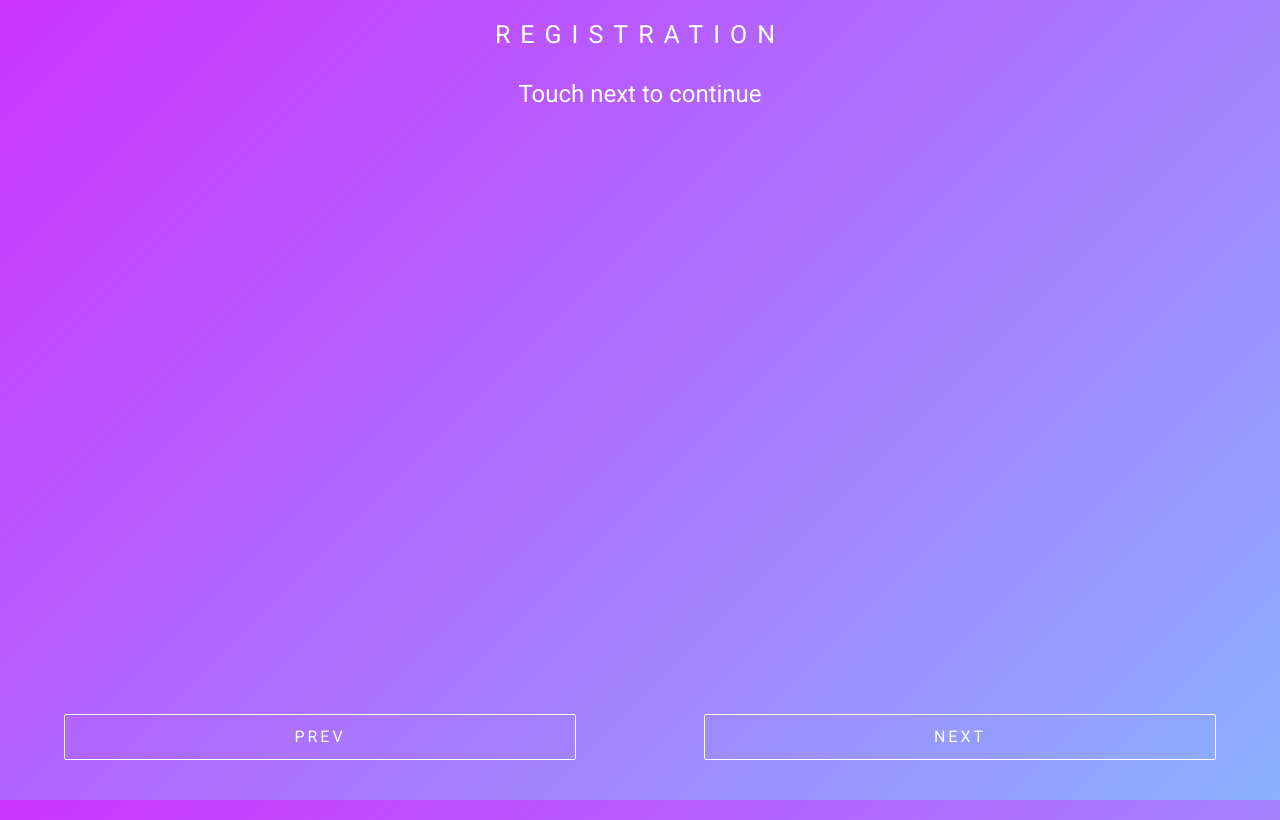
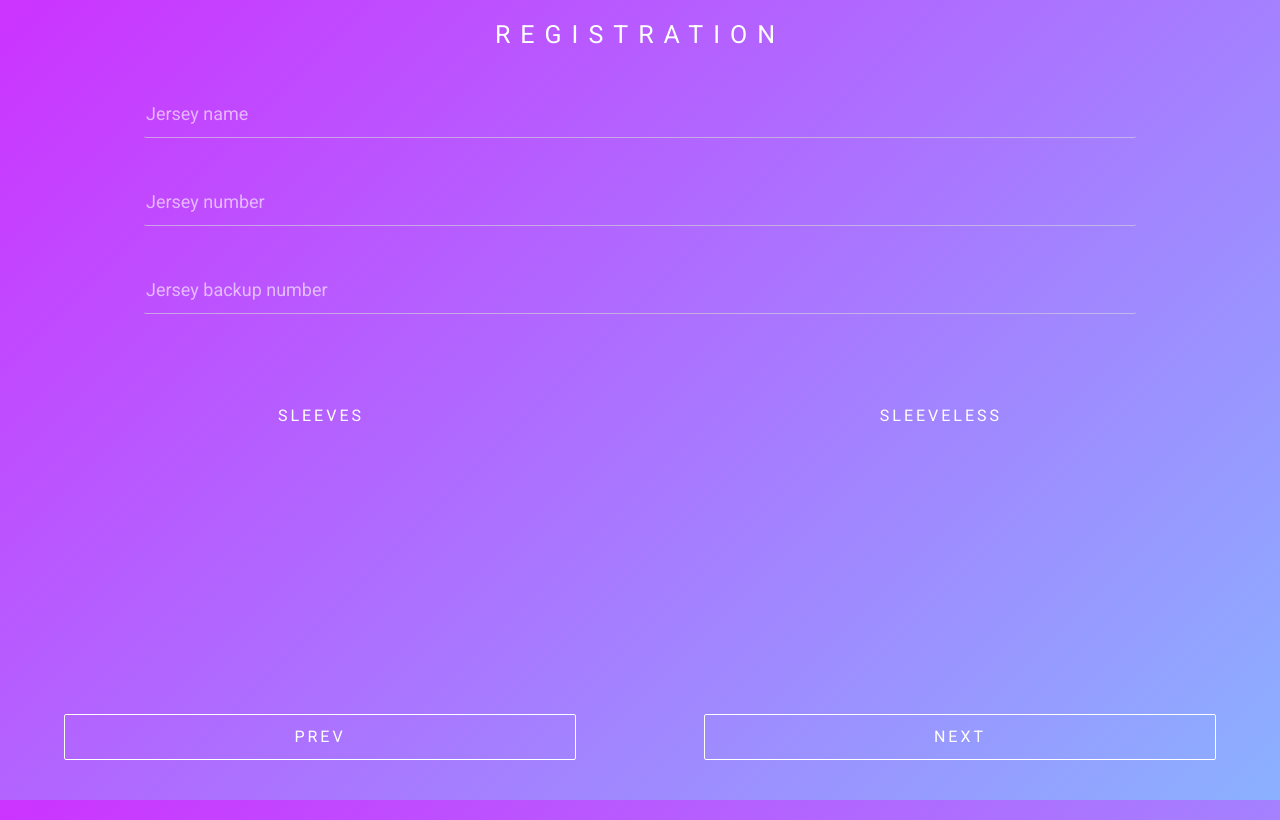
Before and after one commit to dbrudner/KUL-league-page, a React (Create React App) app in the folder react/: page /register in a window 1280 px wide. Built offline with nearby package versions, Linux system fonts and the light colour scheme; no server answers.

Commit message:
fixing router problems

```diff
--- a/package.json
+++ b/package.json
@@ -22,7 +22,6 @@
 		"method-override": "^2.3.10",
 		"mongoose": "^5.0.3",
 		"passport": "^0.4.0",
-		"passport-local": "^1.0.0",
-		"react-router-dom": "^4.2.2"
+		"passport-local": "^1.0.0"
 	}
 }
--- a/react/package.json
+++ b/react/package.json
@@ -13,7 +13,8 @@
 		"react-responsive": "^4.1.0",
 		"react-scripts": "1.1.1",
 		"redux": "^3.7.2",
-    "styled-components": "^3.2.3"
+		"styled-components": "^3.2.3",
+		"react-router-dom": "^4.2.2"
 	},
 	"scripts": {
 		"start": "react-scripts start",
--- a/react/src/components/register/register.js
+++ b/react/src/components/register/register.js
@@ -11,6 +11,7 @@ import Step2 from "./steps/step2";
 import Step3 from "./steps/step3";
 import Step4 from "./steps/step4";
 import Step5 from "./steps/step5";
+import Step6 from "./steps/step6";
 import InfoCheck from "./steps/info-check";
 import Confirm from "./steps/confirm";
 import Arrows from "../general/arrows";
@@ -24,7 +25,7 @@ class Register extends Component {
 		super(props);
 
 		this.state = {
-			step: 0,
+			step: 6,
 			redirect: null,
 			user: null,
 			// Step 1 - Basic Information
@@ -134,13 +135,21 @@ class Register extends Component {
 			return (
 				<Step5
 					data={this.state}
+					nextStep={this.nextStep}
+					prevStep={this.prevStep}
+					handleChange={this.handleChange}
+				/>
+			);
+		if (this.state.step === 6)
+			return (
+				<Step6
 					data={this.state}
 					nextStep={this.nextStep}
 					prevStep={this.prevStep}
 					handleChange={this.handleChange}
 				/>
 			);
-		if (this.state.step === 6) return <Confirm />;
+		if (this.state.step === 7) return <Confirm />;
 	};
 
 	renderHeader = () => {
--- a/react/src/components/register/steps/step6.js
+++ b/react/src/components/register/steps/step6.js
@@ -1,30 +1,25 @@
 import React, { Component } from "react";
 import Input from "../../../styled/elements/input";
 import Label from "../../../styled/elements/label";
-import H3 from "../../../styled/elements/h3";
-import Tabs from "../../general/tabs/tabs";
+import Button from "../../../styled/elements/button";
+import DescriptionBox from "./description-box";
 
-export default props => {
-	const { jerseyName, jerseyNumber, jerseyNumberBackup } = props.data;
+export default function Step1(props) {
+	const {
+		jerseyName,
+		jerseyNumber,
+		jerseyNumberBackup,
+		jerseyStyle
+	} = props.data;
 
-	const jerseyStyles = [
-		{ name: "Sleeves", value: "sleeves" },
-		{ name: "Sleeveless", value: "sleeveless" }
-	];
-
-	const handleChange = (name, value) => {
-		props.handleChange("jerseySize", value);
-	};
-
-	const handleStyleChange = value => {
-		props.handleChange("jerseyStyle", value);
-	};
+	console.log(jerseyStyle);
 
 	return (
 		<div>
 			<div>
-				<Label>Jersey Name</Label>
 				<Input
+					placeholder="Jersey name"
+					autoFocus
 					type="text"
 					value={jerseyName}
 					onChange={e =>
@@ -33,9 +28,9 @@ export default props => {
 				/>
 			</div>
 			<div>
-				<Label>Jersey Number</Label>
 				<Input
-					type="number"
+					placeholder="Jersey number"
+					type="text"
 					value={jerseyNumber}
 					onChange={e =>
 						props.handleChange("jerseyNumber", e.target.value)
@@ -43,8 +38,8 @@ export default props => {
 				/>
 			</div>
 			<div>
-				<Label>Jersey Number backup</Label>
 				<Input
+					placeholder="Jersey backup number"
 					type="number"
 					value={jerseyNumberBackup}
 					onChange={e =>
@@ -52,9 +47,38 @@ export default props => {
 					}
 				/>
 			</div>
-			<div style={{ margin: "2rem" }}>
-				<Tabs handleChange={handleStyleChange} tabs={jerseyStyles} />
+			<div
+				style={{
+					display: "flex",
+					justifyContent: "space-around",
+					marginTop: "10vh"
+				}}
+			>
+				<Button
+					onClick={() => props.handleChange(jerseyStyle, "sleeves")}
+					border={
+						jerseyStyle === "sleeves"
+							? "1px solid white"
+							: "transparent"
+					}
+					active={jerseyStyle === "sleeves"}
+				>
+					Sleeves
+				</Button>
+				<Button
+					onClick={() =>
+						props.handleChange(jerseyStyle, "sleeveless")
+					}
+					border={
+						jerseyStyle === "sleeveless"
+							? "1px solid white"
+							: "transparent"
+					}
+					active={jerseyStyle === "sleeveless"}
+				>
+					Sleeveless
+				</Button>
 			</div>
 		</div>
 	);
-};
+}
```
Lines whose indentation alone changed are shown as unchanged.
